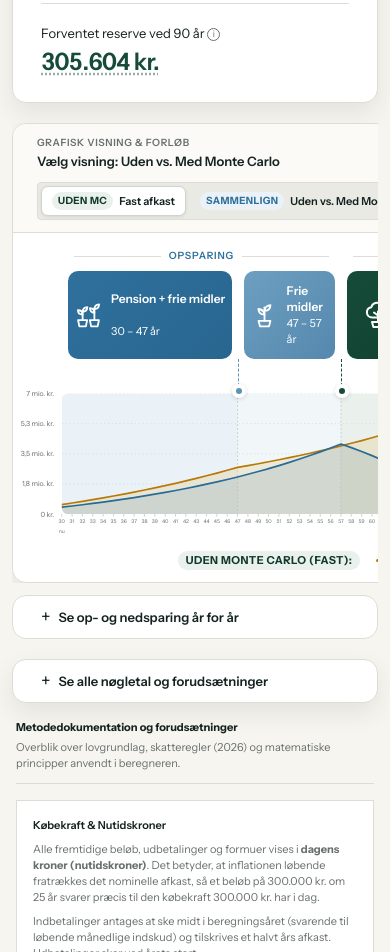
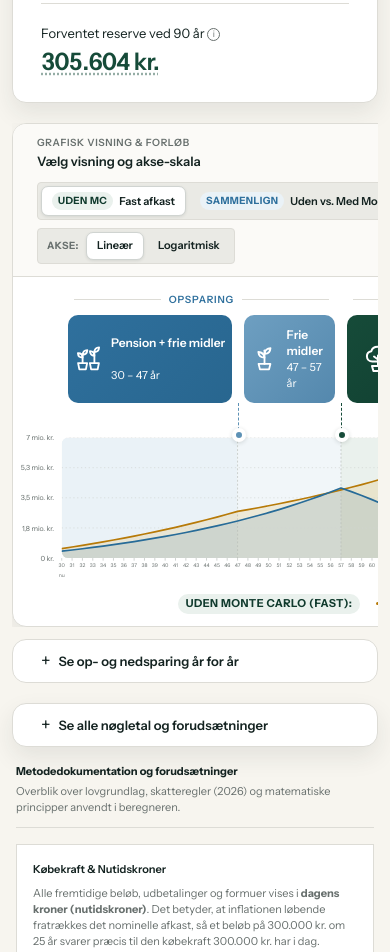
Before and after one commit to fsk1999/Fireberegner, a website with bundled scripts: page index.html in a window 390 px wide. Shown: the part 2638-3590 px from the top of the page. Built offline with nearby package versions, Linux system fonts and the light colour scheme.

Commit message:
feat(chart): tilføj valgknap for akse-skala (Lineær vs. Logaritmisk/Symlog) for formuegrafen

```diff
--- a/app.js
+++ b/app.js
@@ -20,6 +20,9 @@
   ];
   const mcTableScenarioButtons = [
     ...document.querySelectorAll("[data-mc-table-scenario]"),
+  ];
+  const chartScaleButtons = [
+    ...document.querySelectorAll("[data-chart-scale]"),
   ];
   const mcTableShowComparisonInput = document.querySelector(
     "#mc-table-show-comparison",
@@ -139,6 +142,7 @@
   let latestActiveTableCalc = null;
   let mcChartMode = "without";
   let mcTableScenario = "baseline";
+  let chartScaleMode = "linear";
   let mcSeedCounter = 20260419;
   const inputLocale =
     document.documentElement.lang || navigator.language || "da-DK";
@@ -727,6 +731,15 @@
       button.classList.toggle("is-active", active);
       button.setAttribute("aria-pressed", String(active));
     });
+    syncChartScaleButtons();
+  }
+
+  function syncChartScaleButtons() {
+    chartScaleButtons.forEach((button) => {
+      const active = button.dataset.chartScale === chartScaleMode;
+      button.classList.toggle("is-active", active);
+      button.setAttribute("aria-pressed", String(active));
+    });
   }
 
   function formatAgeSpread(stats) {
@@ -1657,11 +1670,84 @@
       ? Math.max(...mc.percentileBands.map((band) => band.p90), 1)
       : 1;
     const rawMax = Math.max(showWithoutOnChart ? baseMax : 1, mcMax);
-    const magnitude = 10 ** Math.floor(Math.log10(rawMax));
-    const yMax = Math.ceil(rawMax / magnitude) * magnitude;
     const xForAge = (age) =>
       margin.left + ((age - minAge) / Math.max(1, maxAge - minAge)) * plotWidth;
-    const yForValue = (value) => plotBottom - (value / yMax) * plotHeight;
+
+    let yMax;
+    let yForValue;
+    let yTicks;
+
+    if (chartScaleMode === "symlog") {
+      const linearThreshold = 2_000_000;
+      const linearFraction = 0.35; // 35 % af lodret plotplads til 0 - 2 mio. kr.
+
+      if (rawMax <= linearThreshold) {
+        const magnitude = 10 ** Math.max(0, Math.floor(Math.log10(rawMax)));
+        yMax = Math.max(linearThreshold, Math.ceil(rawMax / magnitude) * magnitude);
+        yForValue = (value) =>
+          plotBottom - (Math.max(0, Number(value) || 0) / yMax) * plotHeight;
+        yTicks = [0, 500_000, 1_000_000, 1_500_000, 2_000_000].filter(
+          (t) => t <= yMax,
+        );
+      } else {
+        if (rawMax <= 5_000_000) {
+          yMax = 5_000_000;
+        } else if (rawMax <= 10_000_000) {
+          yMax = 10_000_000;
+        } else if (rawMax <= 20_000_000) {
+          yMax = 20_000_000;
+        } else if (rawMax <= 50_000_000) {
+          yMax = 50_000_000;
+        } else if (rawMax <= 100_000_000) {
+          yMax = 100_000_000;
+        } else {
+          const magnitude = 10 ** Math.floor(Math.log10(rawMax));
+          yMax = Math.ceil(rawMax / magnitude) * magnitude;
+        }
+
+        const logDenominator = Math.log(yMax / linearThreshold);
+
+        yForValue = (value) => {
+          const val = Number(value) || 0;
+          if (val <= 0) return plotBottom;
+          let norm;
+          if (val <= linearThreshold) {
+            norm = (val / linearThreshold) * linearFraction;
+          } else {
+            norm =
+              linearFraction +
+              (1 - linearFraction) *
+                (Math.log(val / linearThreshold) / logDenominator);
+          }
+          norm = Math.max(0, Math.min(1, norm));
+          return plotBottom - norm * plotHeight;
+        };
+
+        const candidateTicks = [
+          0,
+          1_000_000,
+          2_000_000,
+          5_000_000,
+          10_000_000,
+          20_000_000,
+          50_000_000,
+          100_000_000,
+          200_000_000,
+          500_000_000,
+        ];
+        yTicks = candidateTicks.filter((tick) => tick <= yMax);
+        if (!yTicks.includes(yMax)) {
+          yTicks.push(yMax);
+        }
+      }
+    } else {
+      const magnitude = 10 ** Math.floor(Math.log10(rawMax));
+      yMax = Math.ceil(rawMax / magnitude) * magnitude;
+      yForValue = (value) =>
+        plotBottom - (Math.max(0, Number(value) || 0) / yMax) * plotHeight;
+      yTicks = Array.from({ length: 5 }, (_, index) => (yMax / 4) * index);
+    }
+
     const pensionPoints = rows.map((row) => ({
       age: row.age,
       x: xForAge(row.age).toFixed(2),
@@ -1705,7 +1791,6 @@
     const mcP75Points = showMcOnChart ? mcPointsForKey("p75") : [];
     const mcP90Points = showMcOnChart ? mcPointsForKey("p90") : [];
 
-    const yTicks = Array.from({ length: 5 }, (_, index) => (yMax / 4) * index);
     const axisRows = rows.filter(
       (row, index) => index === 0 || row.age !== rows[index - 1].age,
     );
@@ -2391,6 +2476,13 @@
       update();
     });
   });
+  chartScaleButtons.forEach((button) => {
+    button.addEventListener("click", () => {
+      chartScaleMode = button.dataset.chartScale || "linear";
+      syncChartScaleButtons();
+      update();
+    });
+  });
   if (mcTableShowComparisonInput) {
     mcTableShowComparisonInput.addEventListener("change", () => {
       update();
--- a/index.html
+++ b/index.html
@@ -1189,8 +1189,9 @@
                     <div class="mc-toolbar-row">
                       <div class="mc-toolbar-title">
                         <span class="mc-toolbar-kicker">Grafisk visning &amp; forløb</span>
-                        <strong>Vælg visning: Uden vs. Med Monte Carlo</strong>
-                      </div>
+                        <strong>Vælg visning og akse-skala</strong>
+                      </div>
+                      <div class="mc-toolbar-controls">
                         <div
                           class="mc-segmented-control"
                           role="group"
@@ -1223,6 +1224,32 @@
                             <span class="mc-badge mc-badge-with">Med MC</span>
                             <span>Kun Monte Carlo-bånd</span>
                           </button>
+                        </div>
+                        <div
+                          class="chart-scale-control"
+                          role="group"
+                          aria-label="Vælg skala for formueaksen"
+                        >
+                          <span class="chart-scale-label">Akse:</span>
+                          <button
+                            type="button"
+                            class="chart-scale-btn is-active"
+                            data-chart-scale="linear"
+                            aria-pressed="true"
+                            title="Lineær skala: Formuen vises med jævne intervaller (10 mio. kr. fylder dobbelt så meget som 5 mio. kr.)."
+                          >
+                            Lineær
+                          </button>
+                          <button
+                            type="button"
+                            class="chart-scale-btn"
+                            data-chart-scale="symlog"
+                            aria-pressed="false"
+                            title="Logaritmisk skala (Symlog): Komprimerer formuer over 2 mio. kr., så store formuer ved stærkt marked (P90) ikke maser de enkelte depoter og P10 i bunden."
+                          >
+                            Logaritmisk
+                          </button>
+                        </div>
                       </div>
                     </div>
 
--- a/styles.css
+++ b/styles.css
@@ -2262,6 +2262,58 @@ textarea:focus-visible {
   font-weight: var(--weight-semibold);
 }
 
+.mc-toolbar-controls {
+  align-items: center;
+  display: flex;
+  flex-wrap: wrap;
+  gap: var(--space-2);
+}
+
+.chart-scale-control {
+  align-items: center;
+  background: #eaeae5;
+  border: 1px solid var(--line);
+  border-radius: var(--radius-control);
+  display: inline-flex;
+  gap: 3px;
+  padding: 3px;
+}
+
+.chart-scale-label {
+  color: var(--muted);
+  font-size: var(--text-overline-size);
+  font-weight: var(--weight-bold);
+  letter-spacing: 0.05em;
+  padding: 0 4px 0 6px;
+  text-transform: uppercase;
+}
+
+.chart-scale-btn {
+  align-items: center;
+  appearance: none;
+  background: transparent;
+  border: 1px solid transparent;
+  border-radius: 7px;
+  color: var(--ink);
+  cursor: pointer;
+  display: inline-flex;
+  font-family: var(--sans);
+  font-size: var(--text-caption-size);
+  font-weight: var(--weight-semibold);
+  padding: 5px 10px;
+  transition: background 140ms ease, box-shadow 140ms ease;
+}
+
+.chart-scale-btn:hover {
+  background: rgba(255, 255, 255, 0.6);
+}
+
+.chart-scale-btn.is-active {
+  background: var(--surface);
+  border-color: #d0d4d1;
+  box-shadow: 0 1px 3px rgba(29, 43, 39, 0.1);
+}
+
 .mc-segmented-control {
   background: #eaeae5;
   border: 1px solid var(--line);
```
Lines whose indentation alone changed are shown as unchanged.
